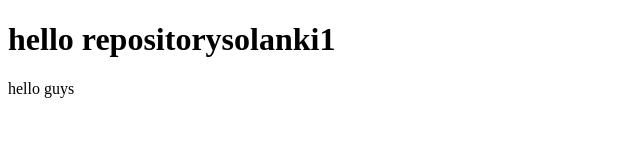
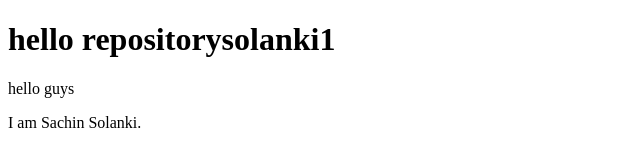
Before and after one commit to sachinsolanki12/repositorysol1, a plain HTML site: page repositoryfolder/index.html in a window 1280 px wide. Shown: the whole page, without its empty margins (0-640 px from the left). Drawn offline with Linux system fonts and the light colour scheme.

Commit message:
second commit

```diff
--- a/repositoryfolder/index.html
+++ b/repositoryfolder/index.html
@@ -8,5 +8,6 @@
 <body>
 <h1>hello repositorysolanki1</h1>
 <p>hello guys</p>
+<p>I am Sachin Solanki.</p>
 </body>
 </html>
```
